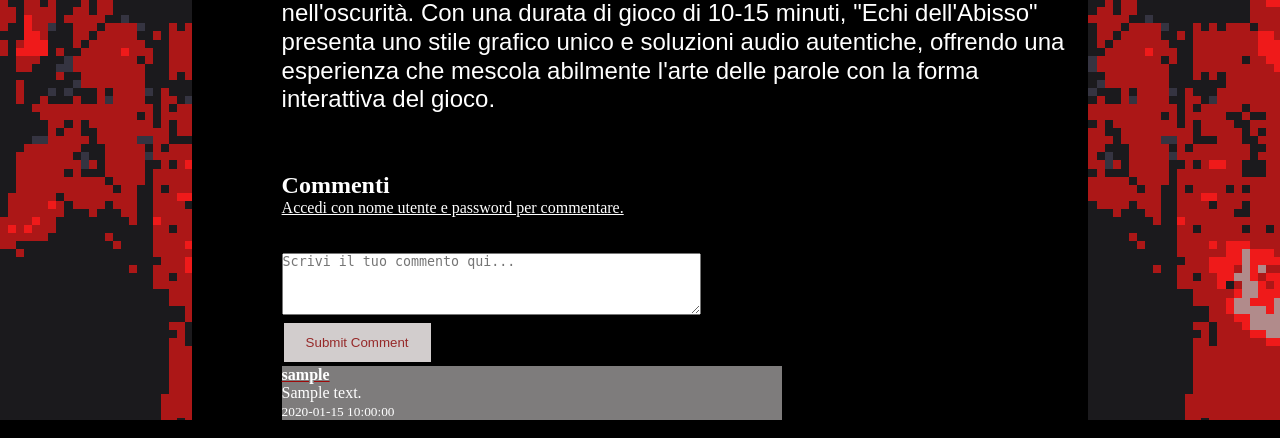
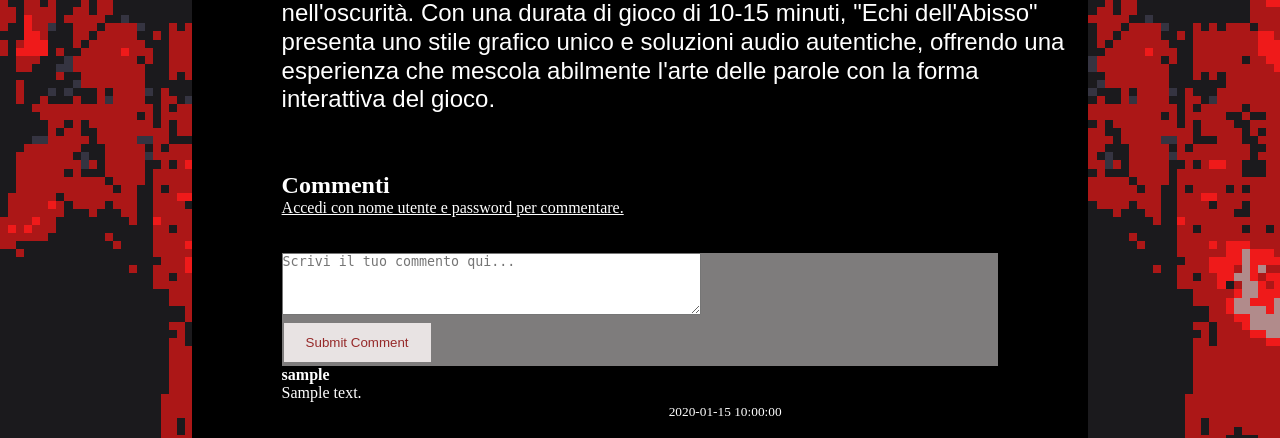
Before and after one commit to thurazz/Progettogamesitoscuola_LoFinisco, a PHP site: page /index10.php in a window 1280 px wide. Shown: the part 1315-1753 px from the top of the page. Run offline with PHP 8.4, Linux system fonts and the light colour scheme; tables that the repository leaves empty or names only in its code hold one stand-in row (values such as "Sample post"); some web fonts are replaced.

Commit message:
modify to style
adad

```diff
--- a/game/index10.php
+++ b/game/index10.php
@@ -56,7 +56,7 @@
                 <br><br>
             </section>
 
-            <section id="commentare">
+            <section id="comment">
             <form method="post" action="save_comment.php">
             <textarea id="commentz" name="comment" rows="4" cols="50" placeholder="Scrivi il tuo commento qui..." required></textarea><br>
             <button id="submit" type="submit">Submit Comment</button>
@@ -84,10 +84,11 @@
                 ?>
                 <?php if (!empty($comments)) : ?>
                 <?php foreach ($comments as $comment) : ?>
-                <div id="comment">
-                    <div class ="nome"> <strong><?= htmlspecialchars($comment['username']) ?></strong> </div>
+                <div id="comment1">
+                    <div id ="nome"> <strong><?= htmlspecialchars($comment['username']) ?></strong> </div>
                     <p><?= htmlspecialchars($comment['comment']) ?></p>
-                    <small><?= $comment['created_at'] ?></small>
+                    <div id = "orario"> <small><?= $comment['created_at'] ?></small> </div>
+                    <br>
                 </div>
             <?php endforeach; ?>
             <?php else : ?>
--- a/game/style.css
+++ b/game/style.css
@@ -144,11 +144,13 @@ body
     background-color: black;
     color: white;
 }
-#comment{
+#comment1{
     width: 500px;
     margin: 2px solid white;
 }
-.nome{
+#nome{
     color: rgb(158, 9, 9);
-    text-decoration: underline;
 }
+#orario{
+    text-align: right;
+}
```
